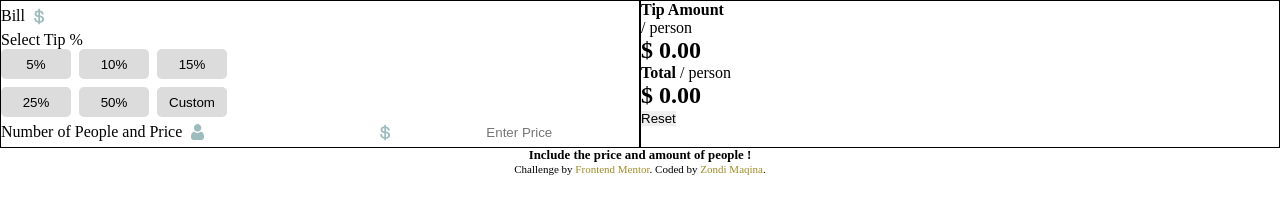
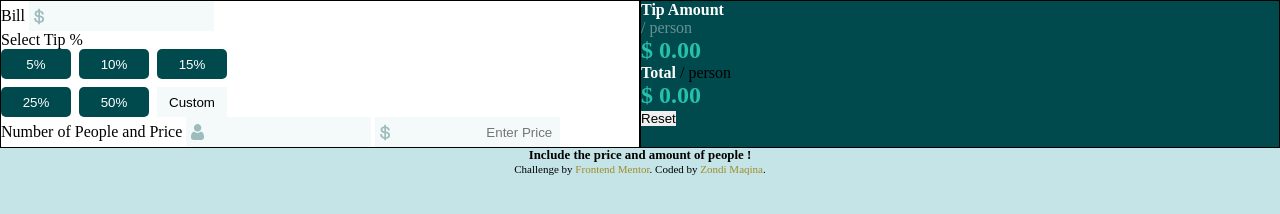
Before and after one commit to zondiMaqina/tip-calculator, a plain HTML site: page index.html in a window 1280 px wide. Drawn offline with Linux system fonts and the light colour scheme.

Commit message:
add colors to input fields

```diff
--- a/style.css
+++ b/style.css
@@ -12,15 +12,17 @@
     gap: 8px;
 }
 
-.option, .option-input{
+.option{
     height: 30px;
     border-radius: 5px;
-    background-color: gainsboro;
+    background-color: hsl(183, 100%, 15%);
+    color: white;
 }
 
 .option-input::placeholder, .option-input{
     text-align: center;
     color: black;
+    background-color: hsl(189, 41%, 97%);
 }
 
 .body{
@@ -36,18 +38,22 @@
     background-image: url(./images/icon-dollar.svg);
     background-repeat: no-repeat;
     background-position: 5px;
+    background-color: hsl(189, 41%, 97%);
+
 }
 
 #people{
     background-image: url(./images/icon-person.svg);
     background-repeat: no-repeat;
     background-position: 5px;
+    background-color: hsl(189, 41%, 97%);
 }
 
 #bill-input, #people, #price{
     padding: 2px 8px 2px 0;
     height: 30px;
     text-align: end;
+    background-color: hsl(189, 41%, 97%);
 }
 
 input, button{
@@ -55,6 +61,35 @@ input, button{
 }
 
 /*COLORS AND STYLING*/
+
+body{
+    background-color: hsl(185, 41%, 84%);
+}
+
+main{
+    background-color: hsl(0, 0%, 100%);
+}
+
+#right{
+    background-color: hsl(183, 100%, 15%);
+}
+
+#total-balance, #tip-balance, h2{
+    color: hsl(172, 67%, 45%);
+}
+
+strong{
+    color: white;
+}
+
+div p{
+    color: rgba(255, 255, 255, 0.404);
+}
+
+.option:hover{
+    background-color: hsl(172, 67%, 45%);
+}
+
 .attribution {
     font-size: 11px;
     text-align: center;
```
